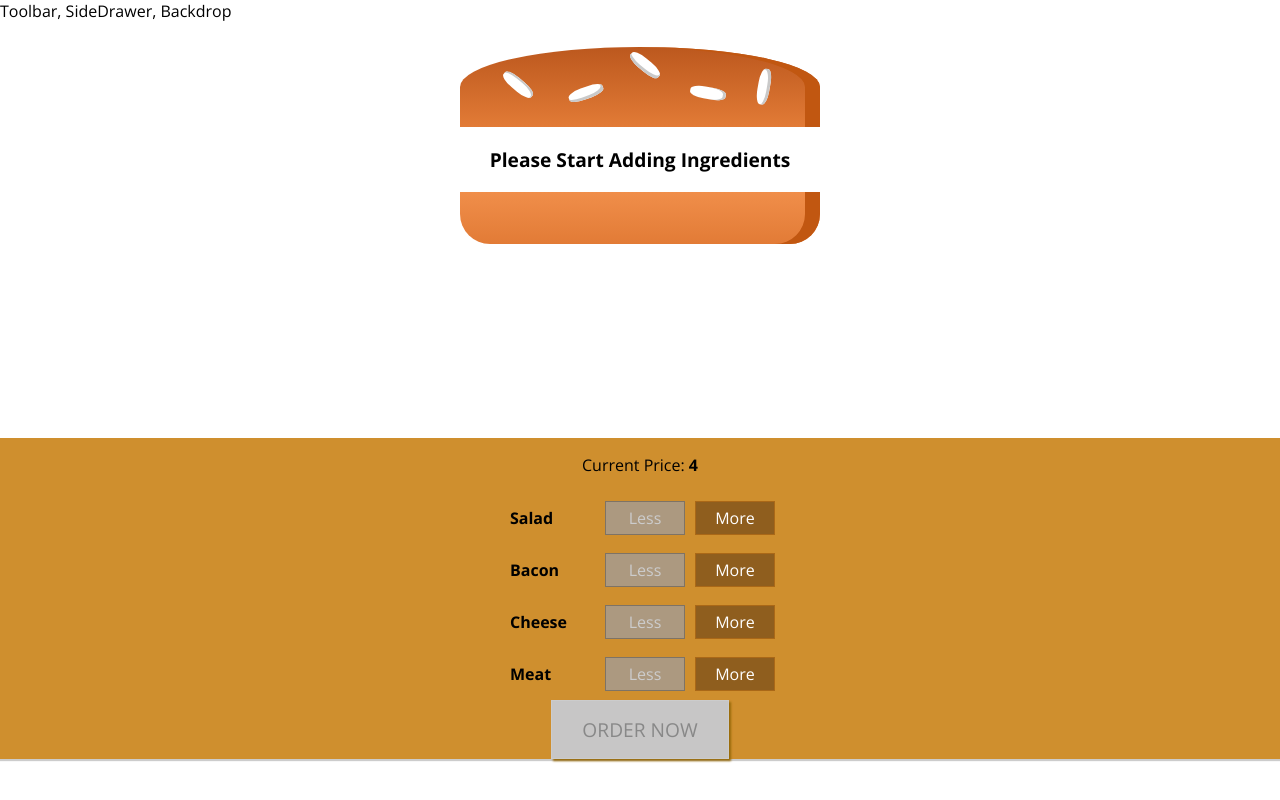
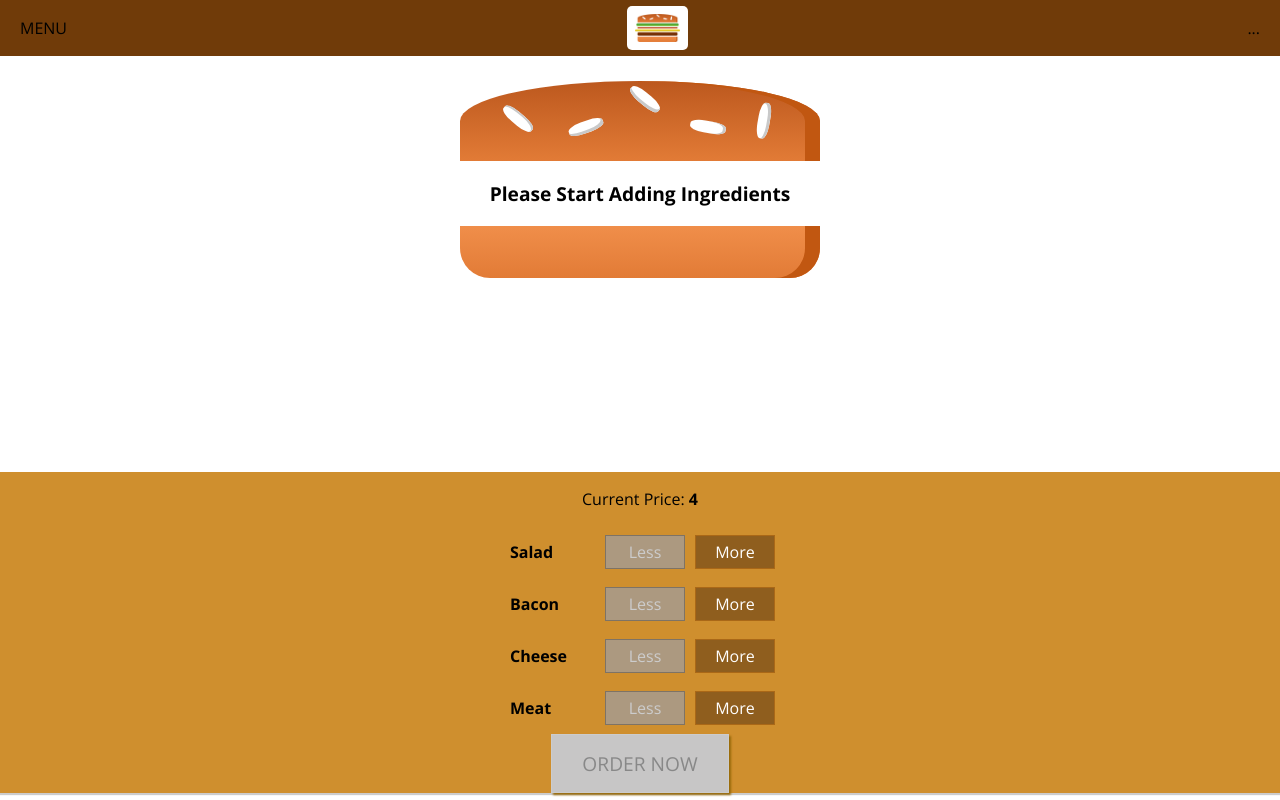
Before and after one commit to Aseelaldallal/react-typescript-scss, a React app: page / in a window 1280 px wide. Built offline with nearby package versions, Linux system fonts and the light colour scheme.

Commit message:
navigation

```diff
--- a/src/components/Burger/OrderSummary/OrderSummary.tsx
+++ b/src/components/Burger/OrderSummary/OrderSummary.tsx
@@ -24,7 +24,7 @@
 			<p>A delicious burger with the following ingredients:</p>
 			<ul> {ingredientSummary} </ul>
 			<p>
-				<strong>Total Price: {props.price}</strong>
+				<strong>Total Price: {props.price.toFixed(2)}</strong>
 			</p>
 			<p>Continue to Checkout</p>
 			<Button btnType="Danger" clicked={props.purchaseCancelled}>
--- a/src/components/Layout/Layout.scss
+++ b/src/components/Layout/Layout.scss
@@ -1,3 +1,3 @@
 .Content {
-    margin-top: 16px;
+	margin-top: 72px;
 }
--- a/src/components/Layout/Layout.tsx
+++ b/src/components/Layout/Layout.tsx
@@ -1,17 +1,16 @@
-import * as React from "react";
+import * as React from 'react';
+import Toolbar from '../Navigation/Toolbar/Toolbar';
 import classes from './Layout.scss';
 
-export interface ILayoutProps  {
-   children: React.ReactNode
+export interface ILayoutProps {
+	children: React.ReactNode;
 }
 
 const layout = (props: ILayoutProps) => (
-    <>
-        <div>Toolbar, SideDrawer, Backdrop</div>
-        <main className={classes.Content}>
-            {props.children}
-        </main>
-    </>
+	<>
+		<Toolbar />
+		<main className={classes.Content}>{props.children}</main>
+	</>
 );
 
 export default layout;
--- /dev/null
+++ b/src/components/Logo/Logo.scss
@@ -0,0 +1,11 @@
+.Logo {
+	background: white;
+	padding: 8px;
+	height: 80%;
+	box-sizing: border-box;
+	border-radius: 5px;
+
+	img {
+		height: 100%;
+	}
+}
--- /dev/null
+++ b/src/components/Logo/Logo.tsx
@@ -0,0 +1,10 @@
+import * as React from 'react';
+import burgerLogo from '../../assets/images/burger-logo.png';
+import classes from './Logo.scss';
+
+const logo = () => (
+	<div className={classes.Logo}>
+		<img src={burgerLogo} alt="MyBurger" />
+	</div>
+);
+export default logo;
--- /dev/null
+++ b/src/components/Navigation/Toolbar/Toolbar.scss
@@ -0,0 +1,18 @@
+.Toolbar {
+	height: 56px;
+	width: 100%;
+	position: fixed;
+	top: 0;
+	left: 0;
+	background-color: #703b09;
+	display: flex;
+	justify-content: space-between;
+	align-items: center;
+	padding: 0 20px;
+	box-sizing: border-box;
+	z-index: 90;
+}
+
+.Toobar nav {
+	height: 100%;
+}
--- /dev/null
+++ b/src/components/Navigation/Toolbar/Toolbar.tsx
@@ -0,0 +1,17 @@
+import * as React from 'react';
+import Logo from '../../Logo/Logo';
+import classes from './Toolbar.scss';
+
+// export interface IToolbarProps {}
+
+const toolbar = () => {
+	return (
+		<header className={classes.Toolbar}>
+			<div>MENU</div>
+			<Logo />
+			<nav>...</nav>
+		</header>
+	);
+};
+
+export default toolbar;
```
Also changed, not shown: src/components/Navigation/NavigationItems/NavigationItem/NavigationItem.scss (added, +25 -0 lines), src/components/Navigation/NavigationItems/NavigationItem/NavigationItem.tsx (added, +20 -0 lines), src/components/Navigation/NavigationItems/NavigationItems.scss (added, +8 -0 lines), src/components/Navigation/NavigationItems/NavigationItems.tsx (added, +16 -0 lines), src/assets/images/burger-logo.png (added).
